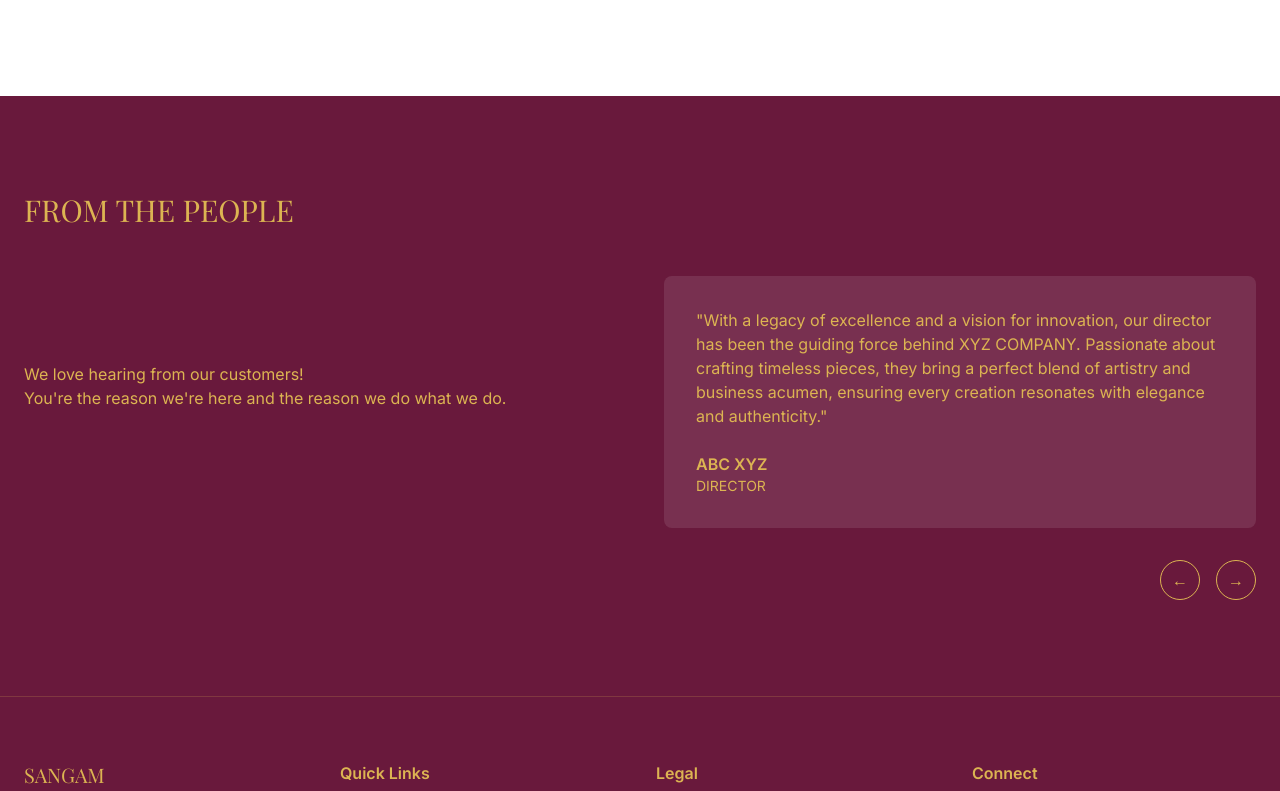
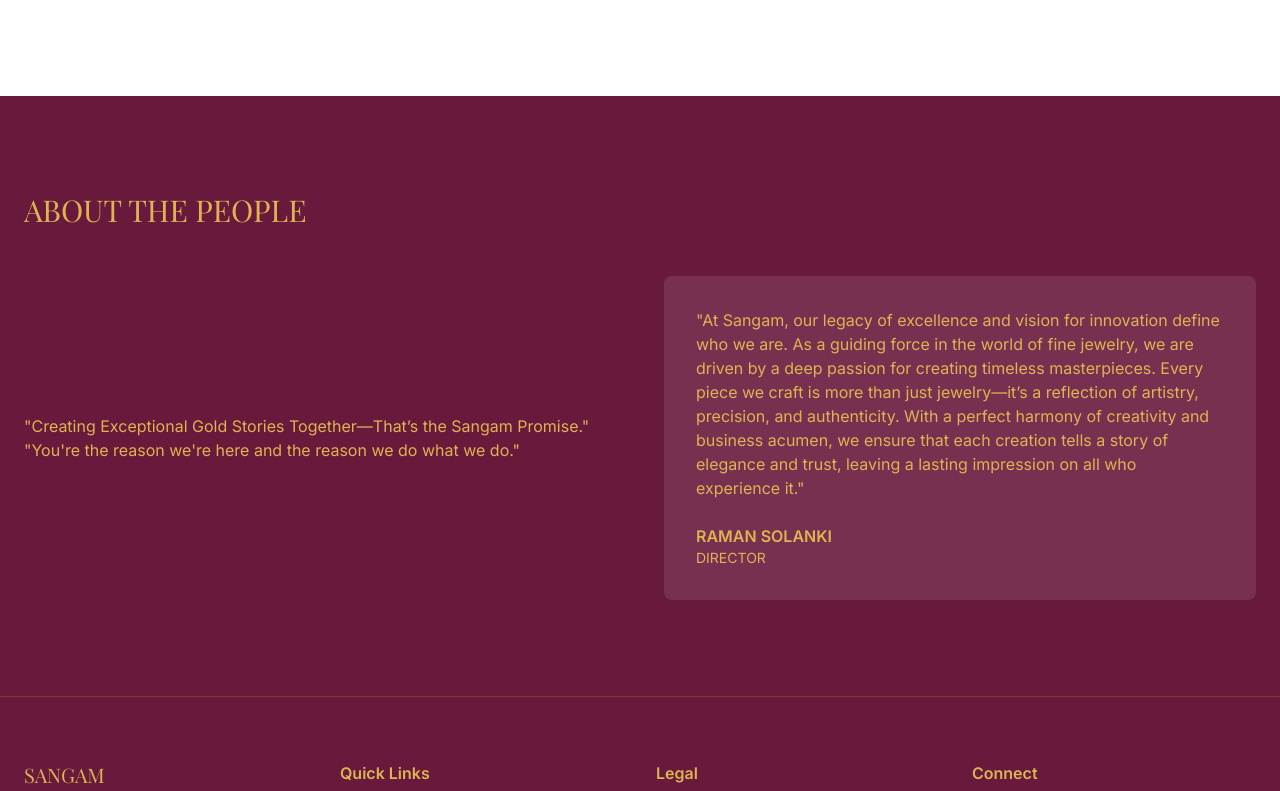
Before and after one commit to devifer12/SANGAMHOJ1, a React (Vite) app: page / in a window 1280 px wide. Shown: the part 2219-3010 px from the top of the page. Built offline with nearby package versions, Linux system fonts and the light colour scheme.

Commit message:
enhanced the site look

```diff
--- a/src/components/categories/Categories.jsx
+++ b/src/components/categories/Categories.jsx
@@ -1,7 +1,7 @@
 export default function Categories() {
     const categories = [
       {
-        image: "https://gkecjqzzhkihefvkvpxi.supabase.co/storage/v1/object/sign/SITE%20IMAGES/CATEGORIES/necklace.jpg?token=eyJhbGciOiJIUzI1NiIsInR5cCI6IkpXVCJ9.eyJ1cmwiOiJTSVRFIElNQUdFUy9DQVRFR09SSUVTLyIsImlhdCI6MTczNjM2MTk5NSwiZXhwIjoxNzY3ODk3OTk1fQ.JAXCPtlYcQ63FTPiUBza0DE3FuyZDPPgjX9OaQZGcXI",
+        image: "https://gkecjqzzhkihefvkvpxi.supabase.co/storage/v1/object/sign/SITE%20IMAGES/OUR%20COLLECTIONS/Explore%20coll/Necklace.png?token=eyJhbGciOiJIUzI1NiIsInR5cCI6IkpXVCJ9.eyJ1cmwiOiJTSVRFIElNQUdFUy9PVVIgQ09MTEVDVElPTlMvRXhwbG9yZSBjb2xsL05lY2tsYWNlLnBuZyIsImlhdCI6MTczNzgxODI3NSwiZXhwIjoxNzY5MzU0Mjc1fQ.XFYqq7bKb5C4uamrvMzFCIjtwp5NfFbs4ZXjoFEtW_E&t=2025-01-25T15%3A17%3A55.253Z",
         title: "NECKLACE"
       },
       {
--- a/src/components/testimonials/Testimonials.jsx
+++ b/src/components/testimonials/Testimonials.jsx
@@ -2,25 +2,25 @@ export default function Testimonials() {
     return (
       <div className="bg-burgundy py-16 md:py-24">
         <div className="max-w-7xl mx-auto px-4 md:px-6">
-          <h2 className="font-serif text-3xl text-gold mb-12">FROM THE PEOPLE</h2>
+          <h2 className="font-serif text-3xl text-gold mb-12">ABOUT THE PEOPLE</h2>
           <div className="grid grid-cols-1 md:grid-cols-2 gap-12 items-center">
             <div>
-              <p className="text-gold mb-8">
-                We love hearing from our customers!<br />
-                You're the reason we're here and the reason we do what we do.
+              <p className="text-gold mb-15">
+                "Creating Exceptional Gold Stories Together—That’s the Sangam Promise."<br />
+                "You're the reason we're here and the reason we do what we do."
               </p>
             </div>
             <div className="bg-white/10 p-8 rounded-lg">
               <p className="text-gold mb-6">
-                "With a legacy of excellence and a vision for innovation, our director has been the guiding force behind XYZ COMPANY. Passionate about crafting timeless pieces, they bring a perfect blend of artistry and business acumen, ensuring every creation resonates with elegance and authenticity."
+              "At Sangam, our legacy of excellence and vision for innovation define who we are. As a guiding force in the world of fine jewelry, we are driven by a deep passion for creating timeless masterpieces. Every piece we craft is more than just jewelry—it’s a reflection of artistry, precision, and authenticity. With a perfect harmony of creativity and business acumen, we ensure that each creation tells a story of elegance and trust, leaving a lasting impression on all who experience it."
               </p>
               <div className="text-gold">
-                <p className="font-bold">ABC XYZ</p>
+                <p className="font-bold">RAMAN SOLANKI</p>
                 <p className="text-sm">DIRECTOR</p>
               </div>
             </div>
           </div>
-          <div className="flex justify-end mt-8">
+          {/* <div className="flex justify-end mt-8">
             <div className="flex gap-4">
               <button className="w-10 h-10 rounded-full border border-gold text-gold flex items-center justify-center">
                 ←
@@ -29,7 +29,7 @@ export default function Testimonials() {
                 →
               </button>
             </div>
-          </div>
+          </div> */}
         </div>
       </div>
     );
--- a/src/components/ui/Logo.jsx
+++ b/src/components/ui/Logo.jsx
@@ -31,7 +31,7 @@ export default function Logo() {
         className={`transition-all duration-500 absolute inset-0 flex items-center justify-center
           ${isScrolled ? 'translate-x-0 opacity-100' : 'translate-x-[150%] opacity-0'}`}
       >
-        <div className="w-40 h-40 mx-auto">
+        <div className="w-16 h-16 ">
           <img src="https://gkecjqzzhkihefvkvpxi.supabase.co/storage/v1/object/sign/SITE%20IMAGES/logo/Screenshot_2025-01-25_145832-ai-brush-removebg-kxbboj2q.png?token=eyJhbGciOiJIUzI1NiIsInR5cCI6IkpXVCJ9.eyJ1cmwiOiJTSVRFIElNQUdFUy9sb2dvL1NjcmVlbnNob3RfMjAyNS0wMS0yNV8xNDU4MzItYWktYnJ1c2gtcmVtb3ZlYmcta3hiYm9qMnEucG5nIiwiaWF0IjoxNzM3ODA4MTExLCJleHAiOjE3NjkzNDQxMTF9.FflGuqN9Zwrvg0JkO87aZ-r7HYhn2BWEoMH6lK6pSeo&t=2025-01-25T12%3A28%3A31.187Z"
 
              alt="Sangam House of Jewels"
```
